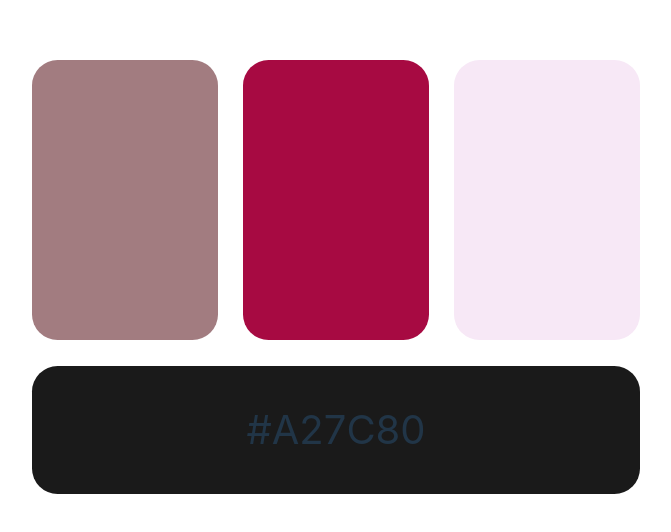
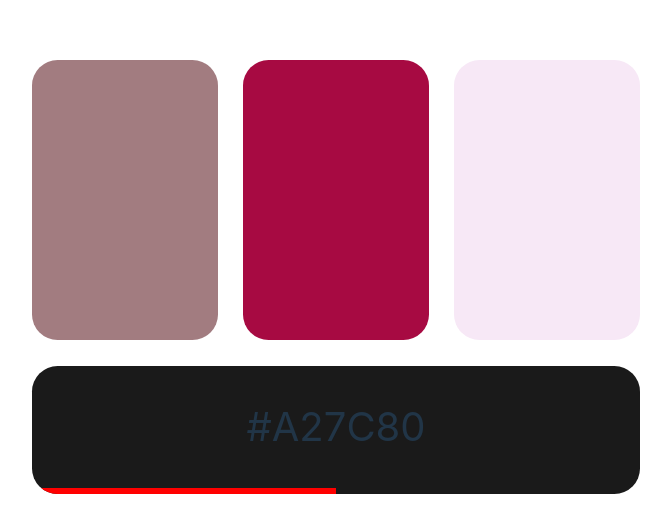
Before and after one commit to asb1512/hex-creator, a React (Vite) app: page / in a window 1280 px wide. Shown: the part 110-642 px from the top of the page, without its empty margins (304-975 px from the left). Built offline with nearby package versions, Linux system fonts and the light colour scheme; the HTML template or start-up script is replaced by a standard one.

Commit message:
hover effect on colors

```diff
--- a/src/App.css
+++ b/src/App.css
@@ -26,17 +26,17 @@
 .color {
   width: 100%;
   height: 100%;
-  transition: all 500ms ease-in-out;
+  transition: all 375ms ease-in-out;
 }
 
 .color:hover {
-  transform: translate(0, -15%);
+  transform: translate(0, -10%);
 }
 
 .color-hover {
   align-self: end;
   width: 100%;
-  height: 15%;
+  height: 10%;
   background-color: white;
   z-index: 1;
 }
@@ -47,6 +47,7 @@
   margin: 2vmax auto;
   border-radius: 2vmax;
   background-color: #1a1a1a;
+  overflow: hidden;
   display: grid;
   grid-template: 1fr / 1fr;
 }
@@ -58,6 +59,12 @@
   cursor: default;
 }
 
+.progress-tracker {
+  width: 50%;
+  height: 0.5vmax;
+  background-color: red;
+}
+
 @media only screen and (max-width: 750px) {
   .color-cntr {
     flex-flow: column nowrap;
```
